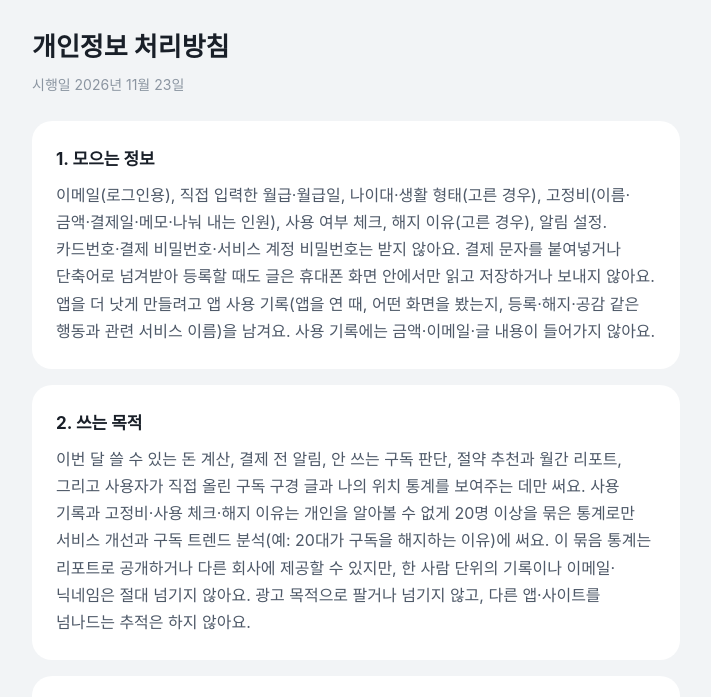
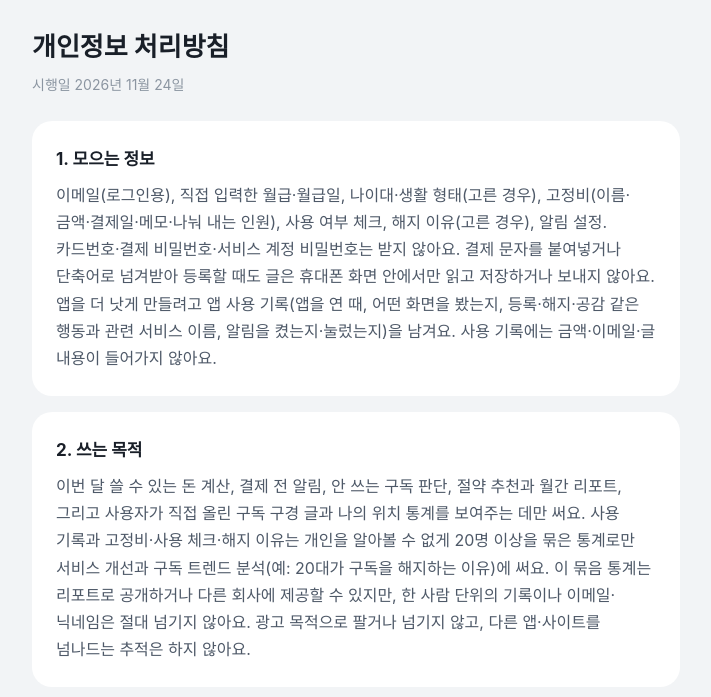
Before and after one commit to jeongubag999-png/keepi-support, a plain HTML site: page privacy.html in a window 1280 px wide. Shown: the part 91-788 px from the top of the page, without its empty margins (284-995 px from the left). Drawn offline with Linux system fonts and the light colour scheme.

Commit message:
Privacy: note notification status and taps in usage records
Co-Authored-By: Claude Opus 5.5 <noreply@anthropic.com>

```diff
--- a/privacy.html
+++ b/privacy.html
@@ -16,12 +16,12 @@
     </header>
 
     <h1>개인정보 처리방침</h1>
-    <p class="updated">시행일 2026년 11월 23일</p>
+    <p class="updated">시행일 2026년 11월 24일</p>
 
     <section class="card">
       <h2>1. 모으는 정보</h2>
       <p>이메일(로그인용), 직접 입력한 월급·월급일, 나이대·생활 형태(고른 경우), 고정비(이름·금액·결제일·메모·나눠 내는 인원), 사용 여부 체크, 해지 이유(고른 경우), 알림 설정. 카드번호·결제 비밀번호·서비스 계정 비밀번호는 받지 않아요. 결제 문자를 붙여넣거나 단축어로 넘겨받아 등록할 때도 글은 휴대폰 화면 안에서만 읽고 저장하거나 보내지 않아요.</p>
-      <p>앱을 더 낫게 만들려고 앱 사용 기록(앱을 연 때, 어떤 화면을 봤는지, 등록·해지·공감 같은 행동과 관련 서비스 이름)을 남겨요. 사용 기록에는 금액·이메일·글 내용이 들어가지 않아요.</p>
+      <p>앱을 더 낫게 만들려고 앱 사용 기록(앱을 연 때, 어떤 화면을 봤는지, 등록·해지·공감 같은 행동과 관련 서비스 이름, 알림을 켰는지·눌렀는지)을 남겨요. 사용 기록에는 금액·이메일·글 내용이 들어가지 않아요.</p>
     </section>
 
     <section class="card">
@@ -69,6 +69,7 @@
     <section class="card">
       <h2>8. 바뀐 내용</h2>
       <ul>
+        <li>2026.11.24: 앱 사용 기록에 알림을 켰는지·눌렀는지를 적었어요.</li>
         <li>2026.11.23: 외부 서비스에 메일을 보내는 Google(Gmail)을 적고, 데이터 저장 위치(서울)와 국외 이전(Google·Sentry), 신고로 숨겨진 글의 처리 방법을 적었어요.</li>
         <li>2026.11.20: 모으는 정보에 해지 이유와 나이대·생활 형태(고른 경우)를 적고, 쓰는 목적에 20명 이상 묶음 통계의 쓰임(서비스 개선·구독 트렌드 분석·리포트 공개·다른 회사 제공)을 적었어요.</li>
         <li>2026.11.19: 처음 시행</li>
```
